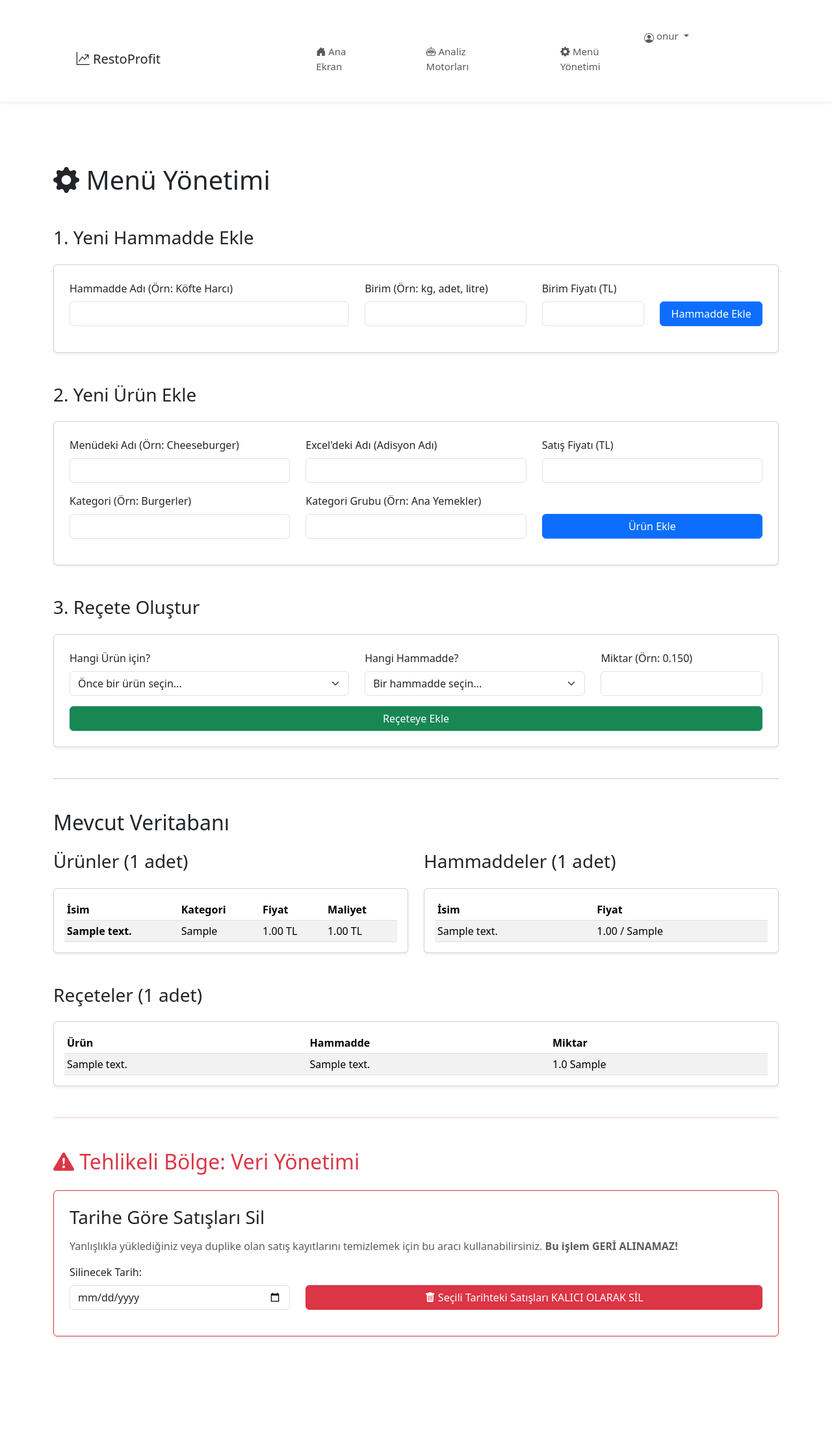
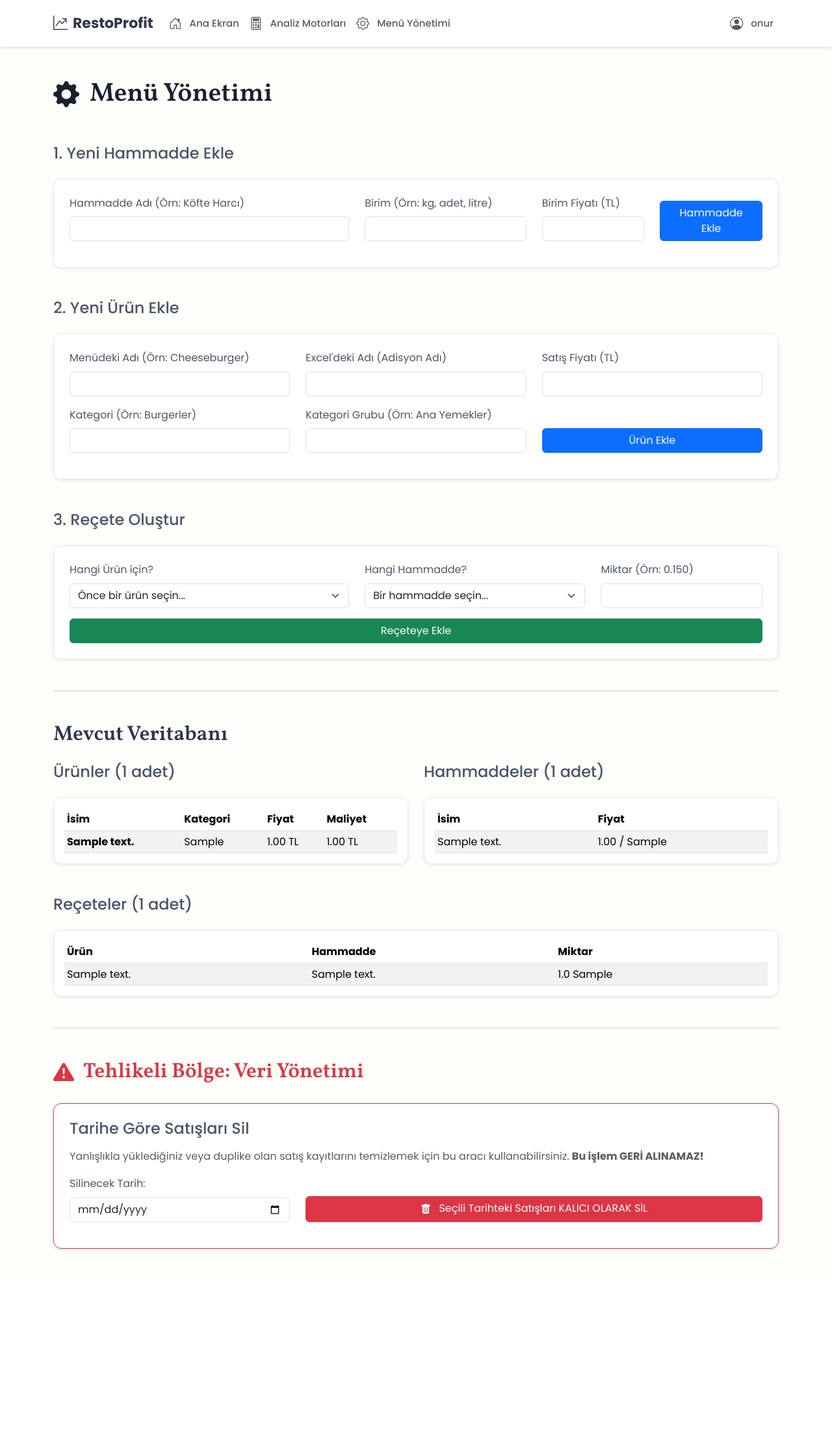
Before and after one commit to onurturkben/restoprofit, a Flask app: page /admin in a window 1280 px wide. Shown: the whole page at 65% size. After the commit the page ends 1925 px from the top, so only its background shows below. Run offline with Flask 3, Linux system fonts and the light colour scheme; a user stored in the database is signed in; tables that the repository leaves empty hold one stand-in row (values such as "Sample post").

Commit message:
Update base.html

```diff
--- a/templates/base.html
+++ b/templates/base.html
@@ -4,28 +4,31 @@
     <meta charset="utf-8">
     <meta name="viewport" content="width=device-width, initial-scale=1">
 
+    <!-- Bootstrap CSS -->
     <link href="https://cdn.jsdelivr.net/npm/bootstrap@5.3.3/dist/css/bootstrap.min.css" rel="stylesheet">
 
+    <!-- Bootstrap İkonları -->
     <link rel="stylesheet" href="https://cdn.jsdelivr.net/npm/bootstrap-icons@1.11.3/font/bootstrap-icons.min.css">
 
+    <!-- Google Fonts -->
     <link rel="preconnect" href="https://fonts.googleapis.com">
     <link rel="preconnect" href="https://fonts.gstatic.com" crossorigin>
-    <link href="https://fonts.googleapis.com/css2?family=Poppins:wght@300;400;500;700&display=swap" rel="stylesheet">
+    <link href="https://fonts.googleapis.com/css2?family=Poppins:wght@300;400;500;700&family=Vollkorn:wght@600&display=swap" rel="stylesheet">
 
     <style>
         :root {
             /* 8px Boşluk Sistemi */
             --bs-spacer: 1rem; /* 16px */
             --spacer-1: 0.5rem; /* 8px */
-            --spacer-2: 1rem;   /* 16px */
+            --spacer-2: 1rem;   /* 16px */
             --spacer-3: 1.5rem; /* 24px */
-            --spacer-4: 2rem;   /* 32px */
-            --spacer-5: 3rem;   /* 48px */
-            --spacer-6: 4rem;   /* 64px */
+            --spacer-4: 2rem;   /* 32px */
+            --spacer-5: 3rem;   /* 48px */
+            --spacer-6: 4rem;   /* 64px */
         }
 
         body {
-            /* Arka Plan: Pasparlak beyaz değil */
+            /* Arka Plan: Pasparlak beyaz değil, sıcak bir bej/krem */
             background-color: #fdfdf9;
             /* Ana Font: Poppins */
             font-family: 'Poppins', sans-serif;
@@ -34,135 +37,129 @@
             font-weight: 400;
             /* Satır Yüksekliği: 1.6 */
             line-height: 1.6;
-            color: #333;
+            color: #333; /* Yumuşak siyah */
         }
 
-        /* Tipografi Hiyerarşisi (Briften) */
+        /* Tipografi Hiyerarşisi */
         h1, .h1 {
-            /* 40px, Bold (700) */
-            font-size: 40px;
-            font-weight: 700;
+            font-family: 'Vollkorn', serif;
+            font-size: 2.5rem; /* 40px */
+            font-weight: 600;
+            color: #1a202c;
         }
         h2, .h2 {
-            /* 32px, Bold (700) */
-            font-size: 32px;
-            font-weight: 700;
+            font-family: 'Vollkorn', serif;
+            font-size: 2rem; /* 32px */
+            font-weight: 600;
+            color: #2d3748;
         }
         h3, .h3 {
-            /* 24px, Medium (500) */
-            font-size: 24px;
+            font-size: 1.5rem; /* 24px */
             font-weight: 500;
+            font-family: 'Poppins', sans-serif;
+            color: #4a5568;
         }
-        p, .p {
-            /* 16px, Regular (400), 1.6 Satır Yüksekliği */
-            font-size: 16px;
+        p, .p, label, .form-text {
+            font-size: 1rem; /* 16px */
             font-weight: 400;
             line-height: 1.6;
+            color: #4a5568;
         }
 
-        /* Butonlar: Medium (500) */
-        .btn {
+        /* Navigasyon Menüsü */
+        .navbar {
+            background-color: #ffffff !important;
+            border-bottom: 1px solid #e2e8f0;
+        }
+        .navbar-brand {
+            font-weight: 700;
+            font-size: 22px;
+            color: #2d3748 !important;
+            display: flex;
+            align-items: center;
+        }
+        .navbar-brand img {
+            height: 30px; /* Logo yüksekliği */
+            margin-right: 10px;
+        }
+        .nav-link {
             font-weight: 500;
+            font-size: 15px;
+            padding-top: 0.75rem !important;
+            padding-bottom: 0.75rem !important;
         }
 
-        /* Konteyner: Maksimum 1140px */
-        .container {
-            max-width: 1140px;
-        }
-
-        /* Minimalist Navbar */
-        .navbar {
-            background-color: #ffffff !important;
-            border-bottom: 1px solid #eee;
-        }
-        .navbar-brand {
-            font-family: 'Poppins', sans-serif;
-            font-weight: 700; /* Bold */
-            font-size: 20px;
-        }
-
-        /* NAV DÜZELTMELERİ (İkon Boyutu) */
-        .navbar-nav .nav-link {
-            /* Tüm Nav Linklerinin Metin Büyüklüğünü Bir Miktar Artırıyoruz */
-            font-size: 15px;
-            font-weight: 500;
-            padding-top: 0.75rem;
-            padding-bottom: 0.75rem;
-        }
-
-        /* İkon hizalaması ve boyutu iyileştirmesi */
-        .nav-link .bi, .navbar-brand .bi {
-            vertical-align: -0.125em;
-            margin-right: var(--spacer-1); /* 8px */
-            /* İkon boyutunu büyütüyoruz (Önceki geri bildirim) */
-            font-size: 1.25rem;
-        }
-        /* Kullanıcı dropdown ikonu için ekstra hizalama */
-        .dropdown-toggle .bi-person-circle {
-            vertical-align: -0.2em !important;
-        }
-
-        /* Minimalist Kartlar */
+        /* Kartlar (Minimalist) */
         .card {
-            border: none;
-            border-radius: 8px;
-            box-shadow: 0 .125rem .25rem rgba(0,0,0,.075) !important;
+            border: 1px solid #e2e8f0;
+            border-radius: 0.75rem; /* 12px */
+            box-shadow: 0 4px 6px -1px rgb(0 0 0 / 0.05), 0 2px 4px -2px rgb(0 0 0 / 0.05);
+            background-color: #ffffff;
         }
 
         /* Rapor Sonuç Kutusu */
         pre {
-            background-color: #ffffff;
-            border: 1px solid #dee2e6;
+            background-color: #f7fafc;
+            border: 1px solid #e2e8f0;
             border-radius: 8px;
-            padding: var(--spacer-3); /* 24px */
-            font-family: monospace;
+            padding: 24px;
+            font-family: 'Menlo', 'Monaco', 'Consolas', "Courier New", monospace;
             white-space: pre-wrap;
             word-wrap: break-word;
             font-size: 14px;
+            color: #2d3748;
         }
 
+        /* İkonlar */
+        .bi {
+            vertical-align: -0.125em;
+            margin-right: 8px;
+        }
+        .nav-link .bi {
+            font-size: 1.25rem;
+        }
+        .dropdown-toggle::after {
+            display: none;
+        }
     </style>
     <title>RestoProfit Asistan - {{ title }}</title>
-
 </head>
 <body>
-    <nav class="navbar navbar-expand-lg navbar-light bg-white shadow-sm mb-5">
-        <div class="container">
-            <a class="navbar-brand text-dark" href="{{ url_for('dashboard') }}"><i class="bi bi-graph-up-arrow"></i> RestoProfit</a>
+    <nav class="navbar navbar-expand-lg navbar-light bg-white shadow-sm sticky-top">
+        <div class="container-xl">
+            <a class="navbar-brand" href="{{ url_for('dashboard') }}">
+                <i class="bi bi-graph-up-arrow"></i>
+                <span>RestoProfit</span>
+            </a>
             <button class="navbar-toggler" type="button" data-bs-toggle="collapse" data-bs-target="#navbarNav" aria-controls="navbarNav" aria-expanded="false" aria-label="Toggle navigation">
                 <span class="navbar-toggler-icon"></span>
             </button>
             <div class="collapse navbar-collapse" id="navbarNav">
                 <ul class="navbar-nav w-100">
-                    <!-- ANA NAVİGASYON (Sola Yakın) -->
+                    <!-- Kullanıcı Giriş Yaptıysa Ana Navigasyon -->
                     {% if current_user.is_authenticated %}
                         <li class="nav-item">
-                            <a class="nav-link" href="{{ url_for('dashboard') }}"><i class="bi bi-house-door-fill"></i> Ana Ekran</a>
+                            <a class="nav-link" href="{{ url_for('dashboard') }}"><i class="bi bi-house-door"></i> Ana Ekran</a>
                         </li>
                         <li class="nav-item">
-                            <a class="nav-link" href="{{ url_for('reports') }}"><i class="bi bi-robot"></i> Analiz Motorları</a>
+                            <a class="nav-link" href="{{ url_for('reports') }}"><i class="bi bi-calculator"></i> Analiz Motorları</a>
                         </li>
                         <li class="nav-item">
-                            <a class="nav-link" href="{{ url_for('admin_panel') }}"><i class="bi bi-gear-fill"></i> Menü Yönetimi</a>
+                            <a class="nav-link" href="{{ url_for('admin_panel') }}"><i class="bi bi-gear"></i> Menü Yönetimi</a>
                         </li>
-                        <!-- KULLANICI DROPDOWN MENÜSÜ (EN SAĞA İTİLDİ) -->
-                        <!-- ms-auto: Bu öğeyi ve sonrasını en sağa iter -->
+                        <!-- Kullanıcı Dropdown Menüsü (EN SAĞA İTİLDİ) -->
                         <li class="nav-item dropdown ms-auto">
-                            <!-- Kullanıcı Adı (current_user.username) ile Açılır Menüyü Açan Buton -->
                             <a class="nav-link dropdown-toggle" href="#" id="userDropdown" role="button" data-bs-toggle="dropdown" aria-expanded="false">
                                 <i class="bi bi-person-circle"></i> {{ current_user.username }}
                             </a>
                             <ul class="dropdown-menu dropdown-menu-end" aria-labelledby="userDropdown">
-                                <!-- Şifre Değiştirme Linki -->
-                                <li><a class="dropdown-item" href="{{ url_for('change_password') }}"><i class="bi bi-lock-fill"></i> Şifre Değiştir</a></li>
+                                <li><a class="dropdown-item" href="{{ url_for('change_password') }}"><i class="bi bi-key-fill"></i> Şifre Değiştir</a></li>
                                 <li><hr class="dropdown-divider"></li>
-                                <!-- Çıkış Yap Linki -->
                                 <li><a class="dropdown-item text-danger" href="{{ url_for('logout') }}"><i class="bi bi-box-arrow-right"></i> Çıkış Yap</a></li>
                             </ul>
                         </li>
                     {% else %}
-                        <!-- Kullanıcı Giriş Yapmadıysa (Sadece Giriş Linki) -->
-                        <!-- w-100 içerisindeki ms-auto, bu linki en sağa iter -->
+                        <!-- Kullanıcı Giriş Yapmadıysa -->
                         <li class="nav-item ms-auto">
                             <a class="nav-link" href="{{ url_for('login') }}"><i class="bi bi-box-arrow-in-right"></i> Giriş Yap</a>
                         </li>
@@ -172,7 +169,7 @@
         </div>
     </nav>
 
-    <div class="container mb-5">
+    <main class="container my-5">
         {% with messages = get_flashed_messages(with_categories=true) %}
             {% if messages %}
                 {% for category, message in messages %}
@@ -185,8 +182,7 @@
         {% endwith %}
 
         {% block content %}{% endblock %}
-
-    </div>
+    </main>
 
     <script src="https://cdn.jsdelivr.net/npm/bootstrap@5.3.3/dist/js/bootstrap.bundle.min.js"></script>
 </body>
```
Lines whose indentation alone changed are shown as unchanged.
